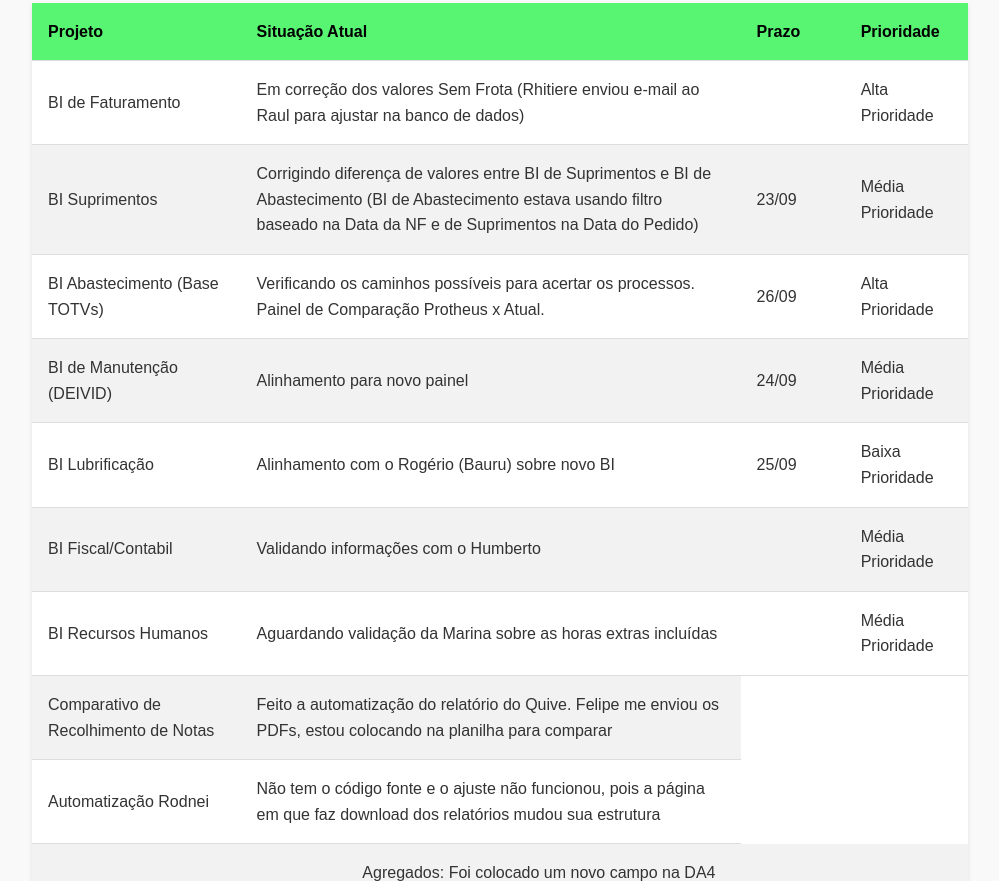
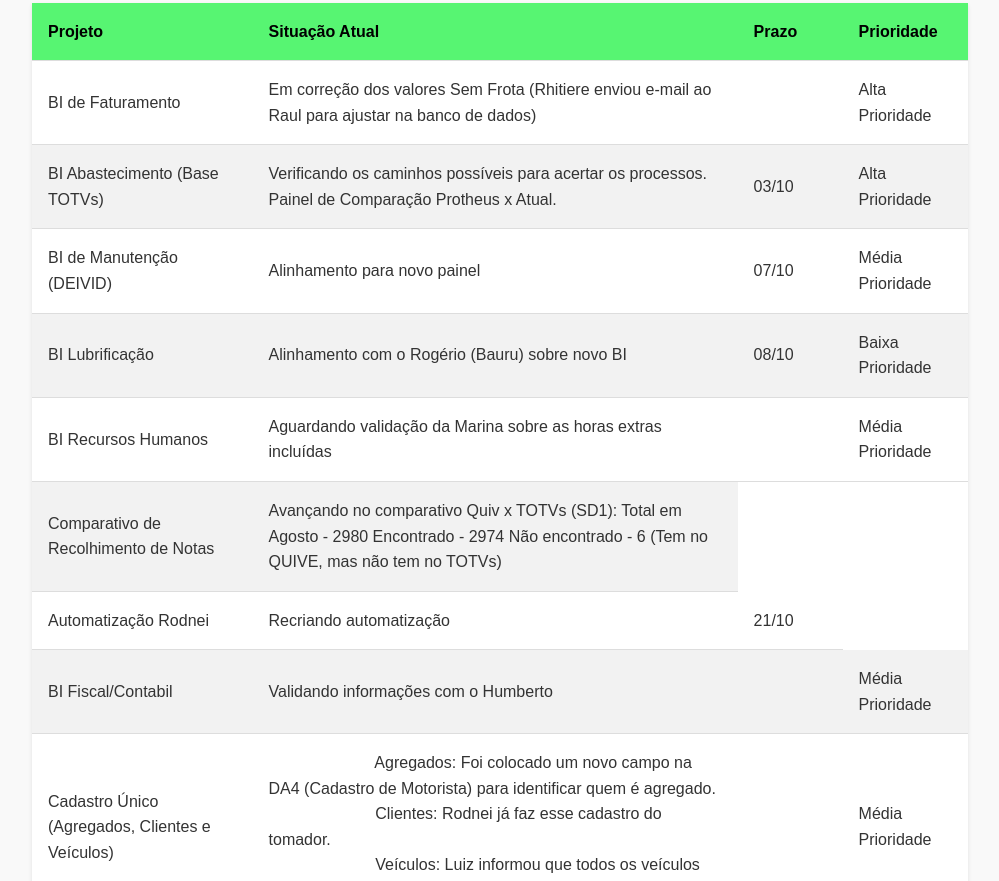
Before and after one commit to lucashebarros/Gen_Projetos, a plain HTML site: page index.html in a window 1280 px wide. Shown: the part 407-1288 px from the top of the page, without its empty margins (140-1139 px from the left). Drawn offline with Linux system fonts and the light colour scheme.

Commit message:
Update index.html

```diff
--- a/index.html
+++ b/index.html
@@ -107,24 +107,14 @@
 
                 </tr>
 
-                <tr>
 
-                    <td>BI Suprimentos</td>
-
-                    <td>Corrigindo diferença de valores entre BI de Suprimentos e BI de Abastecimento (BI de Abastecimento estava usando filtro baseado na Data da NF e de Suprimentos na Data do Pedido) </td>
-
-                    <td>23/09</td>
-
-                    <td>Média Prioridade</td>
-
-                </tr>
                 <tr>
 
                     <td>BI Abastecimento (Base TOTVs)</td>
 
                     <td>Verificando os caminhos possíveis para acertar os processos. Painel de Comparação Protheus x Atual.</td>
 
-                    <td>26/09</td>
+                    <td>03/10</td>
 
                     <td>Alta Prioridade</td>
 
@@ -136,7 +126,7 @@
 
                     <td>Alinhamento para novo painel</td>
 
-                    <td>24/09</td>
+                    <td>07/10</td>
 
                     <td>Média Prioridade</td>
 
@@ -148,26 +138,10 @@
 
                     <td>Alinhamento com o Rogério (Bauru) sobre novo BI</td>
 
-                    <td>25/09</td>
+                    <td>08/10</td>
 
                     <td>Baixa Prioridade </td>
                 </tr>
-
-
-                <tr>
-
-                    <td>BI Fiscal/Contabil</td>
-
-                    <td>Validando informações com o Humberto</td>
-
-                    <td></td>
-
-                    <td>Média Prioridade </td>
-
-                </tr>
-
-
-                </tr>
 
 
                 <tr>
@@ -186,7 +160,13 @@
 
                     <td>Comparativo de Recolhimento de Notas</td>
 
-                    <td>Feito a automatização do relatório do Quive. Felipe me enviou os PDFs, estou colocando na planilha para comparar</td>
+                    <td>Avançando no comparativo Quiv x TOTVs (SD1):
+
+                    Total em Agosto - 2980
+                    Encontrado - 2974
+                    Não encontrado - 6 (Tem no QUIVE, mas não tem no TOTVs)
+
+                    </td>
 
                 </tr>
 
@@ -194,9 +174,24 @@
 
                     <td>Automatização Rodnei</td>
 
-                    <td>Não tem o código fonte e o ajuste não funcionou, pois a página em que faz download dos relatórios mudou sua estrutura</td>
+                    <td>Recriando automatização</td>
+
+                    <td>21/10</td>
 
                 </tr>
+                <tr>
+
+                    <td>BI Fiscal/Contabil</td>
+
+                    <td>Validando informações com o Humberto</td>
+
+                    <td></td>
+
+                    <td>Média Prioridade </td>
+
+                </tr>
+
+
 
 
                 <tr>
@@ -280,6 +275,17 @@
                     <td>Média Prioridade</td>
 
                 </tr>
+                <tr>
+
+                    <td>BI Suprimentos</td>
+
+                    <td>Corrigido. </td>
+
+                    <td>Finalizado</td>
+
+                    <td>Média Prioridade</td>
+
+                </tr>
                 <tr>
 
                     <td>BI de Controladoria</td>
```
